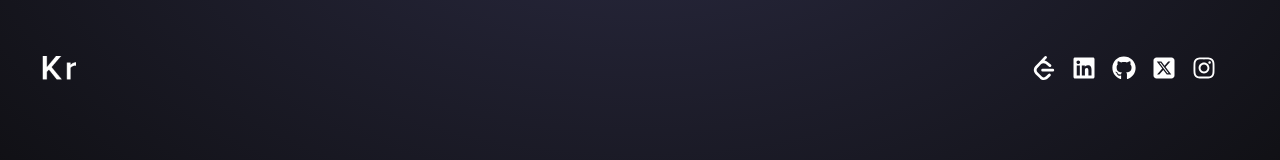
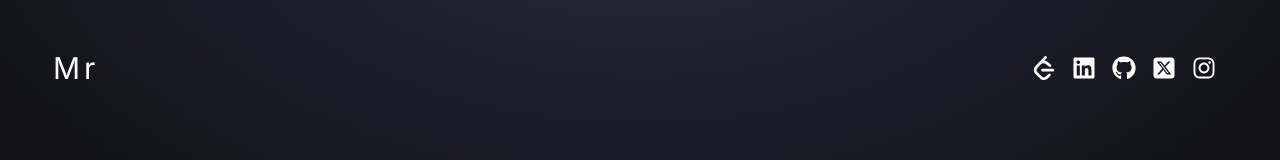
Before and after one commit to ManiChaturvedi/react-portfolio, a React (Vite) app: page / in a window 1280 px wide. Shown: the top 160 px of the page. Built offline with nearby package versions, Linux system fonts and the light colour scheme.

Commit message:
final fix

```diff
--- a/src/components/Navbar.jsx
+++ b/src/components/Navbar.jsx
@@ -10,7 +10,9 @@ const Navbar = () => {
   return (
     <nav className='mb-20 flex items-center justify-between py-6'>
       <div className='flex flex-shrink-0 items-center'>
-        <img className="mx-2 w-10" src={logo} alt=""/>
+        <span className='ml-2 w-10 text-3xl text-white flex justify-end'>M</span>
+        <span className='ml-1 w-10 text-3xl text-white'>r</span>
+
       </div>
       <div className='m-8 flex items-center justify-center gap-4 text-2xl'>
         <a href="https://leetcode.com/u/manichaturvedi17_/" target="_blank" rel="noopener noreferrer">
```
